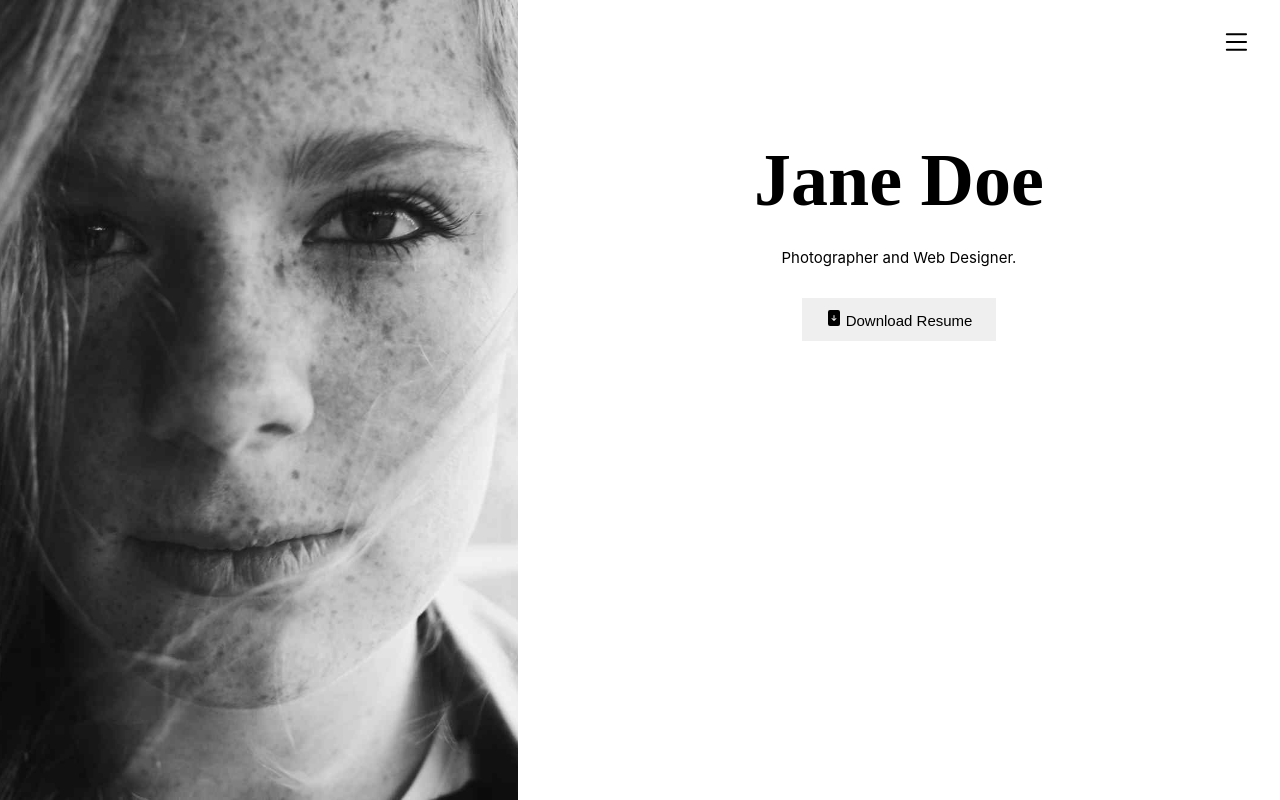
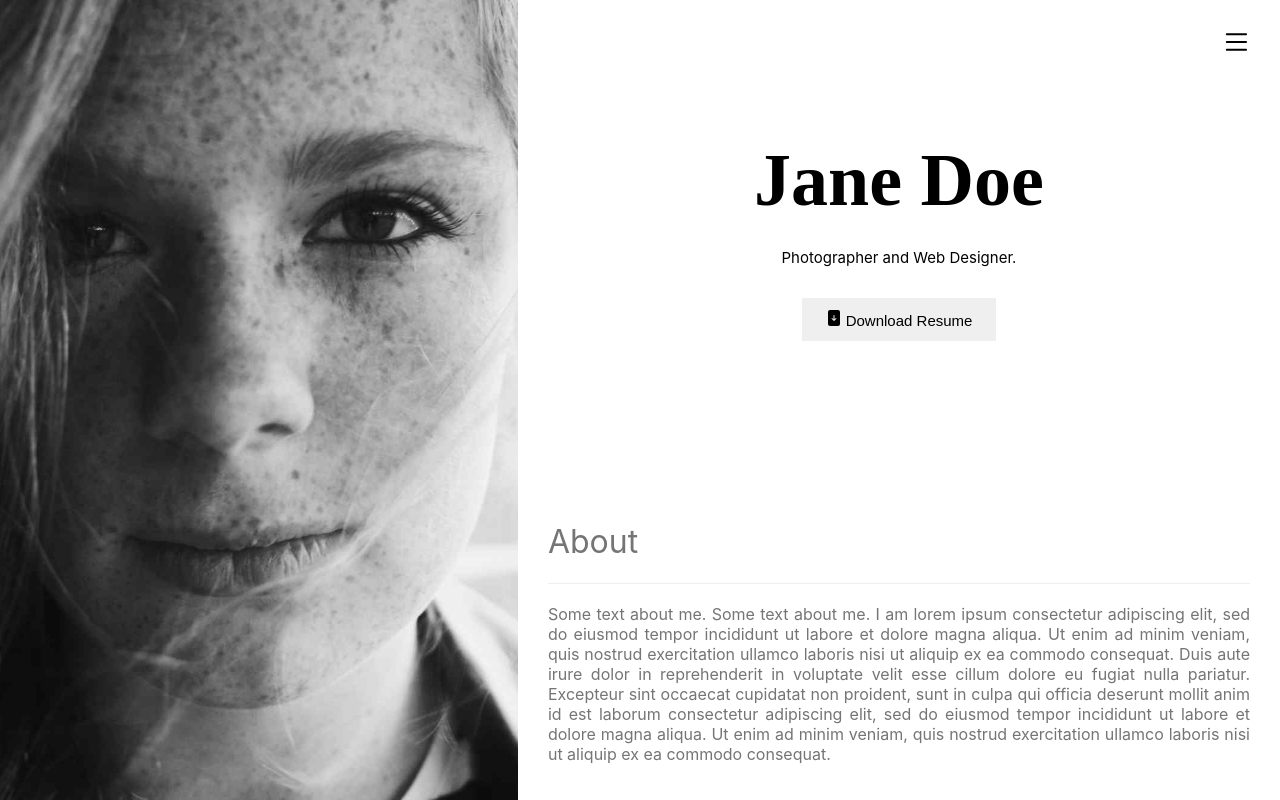
Before and after one commit to Brandon-BK/photography, a Next.js app: page / in a window 1280 px wide. Built offline with nearby package versions, Linux system fonts and the light colour scheme.

Commit message:
about-section complete

```diff
--- /dev/null
+++ b/components/About.jsx
@@ -0,0 +1,29 @@
+const About = () => {
+  return (
+    <div
+      style={{
+        padding: "32px 0px",
+        color: "#757575",
+      }}
+    >
+      <h1 style={{ fontWeight: "400" }}>About</h1>
+      <hr
+        style={{ border: "0", borderTop: "1px solid #eee", margin: "20px 0" }}
+      />
+      <p style={{ textAlign: "justify" }}>
+        Some text about me. Some text about me. I am lorem ipsum consectetur
+        adipiscing elit, sed do eiusmod tempor incididunt ut labore et dolore
+        magna aliqua. Ut enim ad minim veniam, quis nostrud exercitation ullamco
+        laboris nisi ut aliquip ex ea commodo consequat. Duis aute irure dolor
+        in reprehenderit in voluptate velit esse cillum dolore eu fugiat nulla
+        pariatur. Excepteur sint occaecat cupidatat non proident, sunt in culpa
+        qui officia deserunt mollit anim id est laborum consectetur adipiscing
+        elit, sed do eiusmod tempor incididunt ut labore et dolore magna aliqua.
+        Ut enim ad minim veniam, quis nostrud exercitation ullamco laboris nisi
+        ut aliquip ex ea commodo consequat.
+      </p>
+    </div>
+  );
+};
+
+export default About;
--- a/pages/index.js
+++ b/pages/index.js
@@ -1,4 +1,5 @@
 import Box from '@mui/material/Box';
+import About from '../components/About';
 import Banner from '../components/Banner';
 import Menu from '../components/Menu';
 
@@ -7,6 +8,7 @@
     <Box>
       <Banner />
       <Menu />
+      <About />
     </Box>
   )
 }
```
